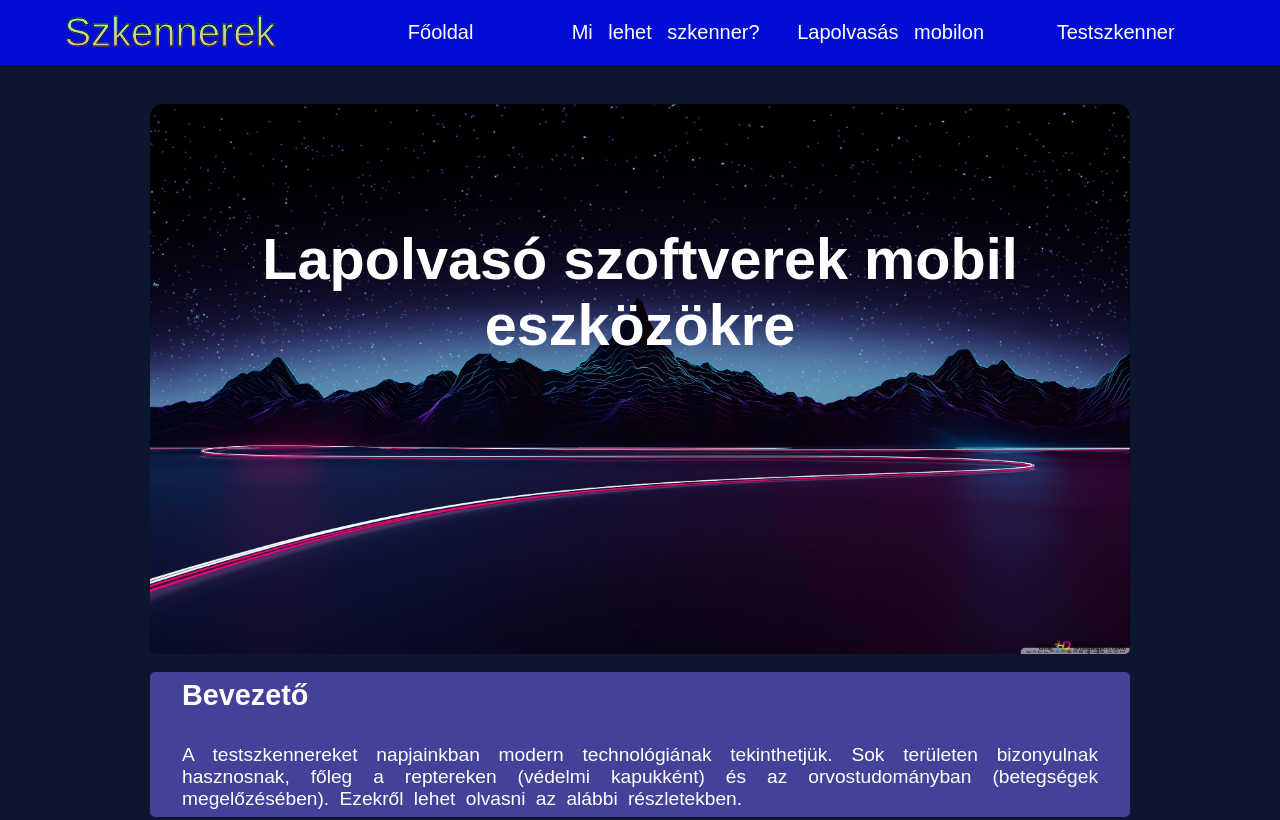
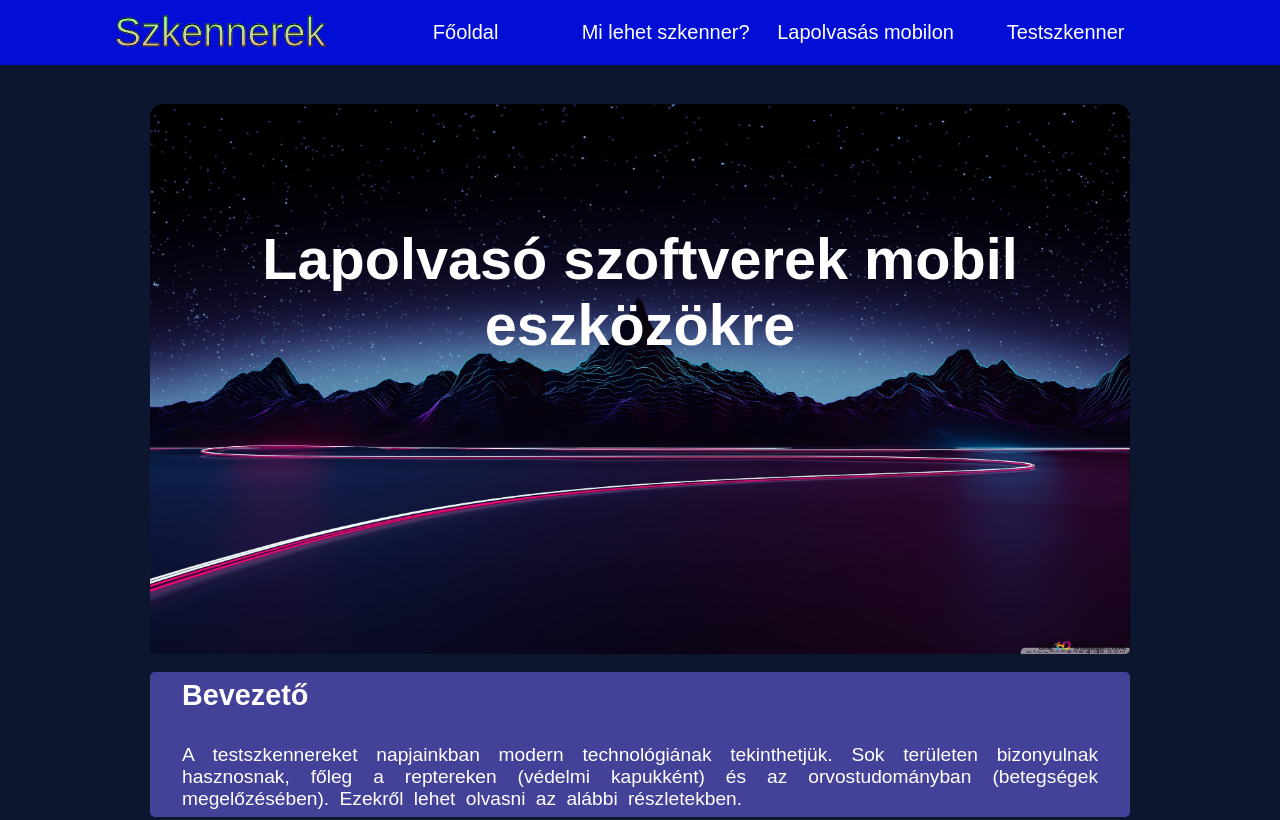
Before and after one commit to vb2007/2022-23-ikt-4, a plain HTML site: page balazs_testscanner/testszkenner.html in a window 1280 px wide. Shown: the top 820 px of the page. Drawn offline with Linux system fonts and the light colour scheme.

Commit message:
Balázs oldalán navra ne hasson a <li> és <ol> CSS-e

```diff
--- a/balazs_testscanner/design.css
+++ b/balazs_testscanner/design.css
@@ -75,7 +75,7 @@ h3{
     margin-left: 20px;
 }
 
-li, ol{
+main li, main ol{
     word-spacing: 10px;
     color: white;
     margin-left: 25px;
```
